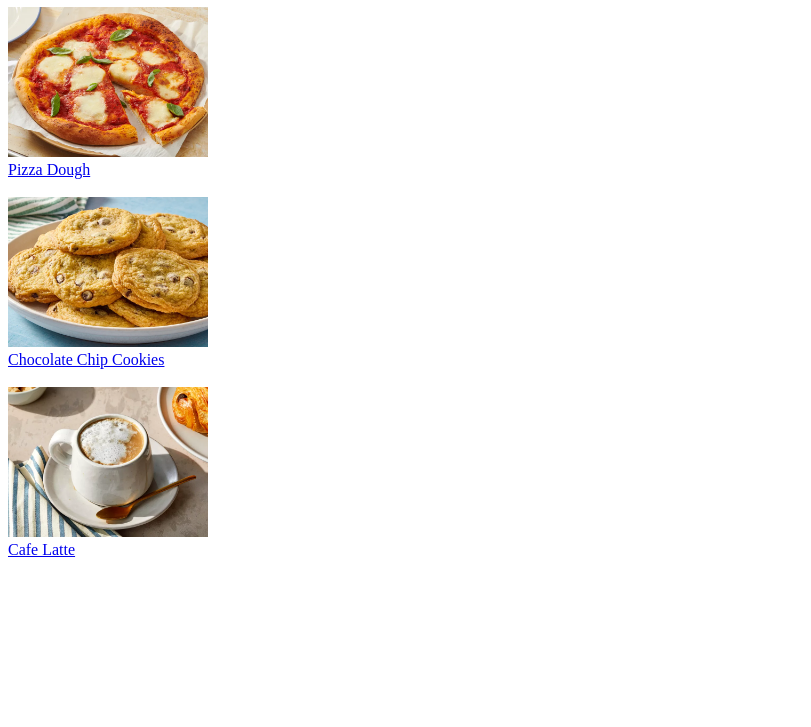
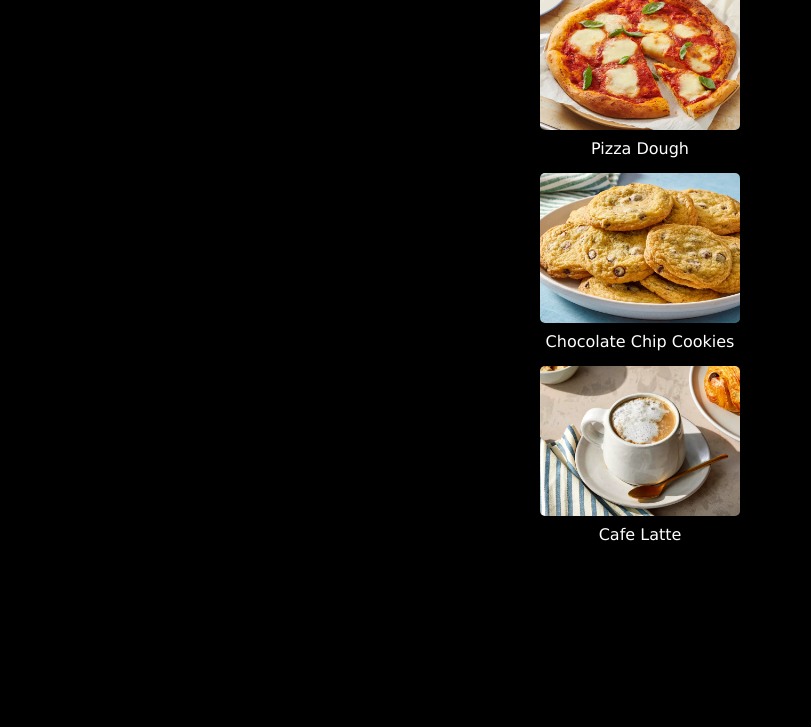
Before and after one commit to sombraa8/odin-recipes, a plain HTML site: page index.html in a window 1280 px wide. Shown: the part 73-800 px from the top of the page, without its empty margins (0-811 px from the left). Drawn offline with Linux system fonts and the light colour scheme.

Commit message:
Stylize home page w new css

```diff
--- a/index.html
+++ b/index.html
@@ -4,14 +4,29 @@
     <meta charset="UTF-8">
     <meta name="viewport" content="width=device-width, initial-scale=1.0">
     <title>Odin Recipes</title>
+    <link rel="stylesheet" href="style.css">
 </head>
 <body>
-    <h1>Odin Recipes</h1>
-    <a href="recipes/pizza-dough.html" target="_blank"><img src="recipes/pizzadoughimg.webp" alt="Image of amazing pizza dough topped with sauce, cheese, and other toppings" width="200"></a><br>
-    <a href="recipes/pizza-dough.html" target="_blank">Pizza Dough</a><br><br>
-    <a href="recipes/cc-cookies.html" target="_blank"><img src="recipes/cccookiesimg.webp" alt="Image of delicious chocolate chip cookies" width="200"><br>
-    <a href="recipes/cc-cookies.html" target="_blank">Chocolate Chip Cookies</a><br><br>
-    <a href="recipes/cafelatte.html" target="_blank"><img src="recipes/cafelatte.webp" alt="Image of a beautiful cafe latte" width="200"></a><br>
-    <a href="recipes/cafelatte.html" target="_blank">Cafe Latte</a>
+    <div>
+        <h1>Odin Recipes</h1>
+        <div>
+            <img src="recipes/pizzadoughimg.webp" width="200px">
+            <div>
+                <a href="recipes/pizza-dough.html" target="_blank">Pizza Dough</a>
+            </div>
+        </div>
+        <div>
+            <img src="recipes/cccookiesimg.webp" width="200px">
+            <div>
+                <a href="recipes/cc-cookies.html" target="_blank">Chocolate Chip Cookies</a>
+            </div>
+        </div>
+        <div>
+            <img src="recipes/cafelatte.webp" width="200px">
+            <div>
+                <a href="recipes/cafelatte.html" target="_blank">Cafe Latte</a>
+            </div>
+        </div>
+    </div>
 </body>
 </html>
--- /dev/null
+++ b/style.css
@@ -0,0 +1,23 @@
+* {
+    background:black;
+    box-sizing:border-box;
+    padding:0px;
+    margin:0px;
+    font-family:Verdana, Geneva, Tahoma, sans-serif;
+    text-decoration:none;
+    color:white;
+}
+h1 {
+    text-align:center;
+    margin-bottom:10px;
+}
+div div {
+    width:50%;
+    margin: 0 auto;
+    text-align:center;
+    padding:5px;
+}
+div div img {
+    border-radius: 5px;
+    border: hidden;
+}
```
